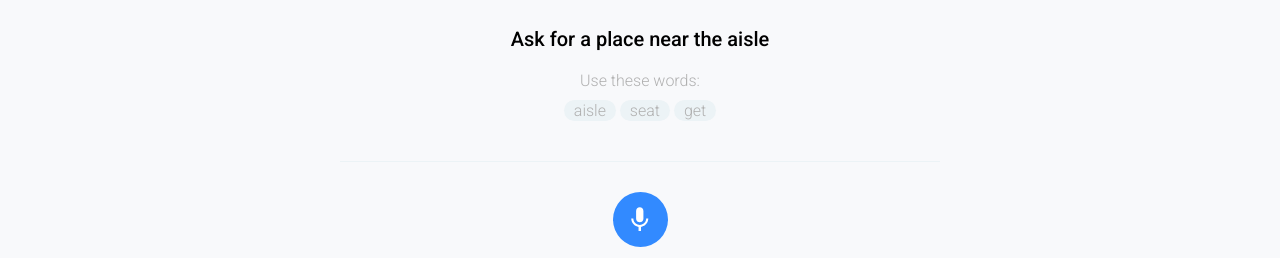
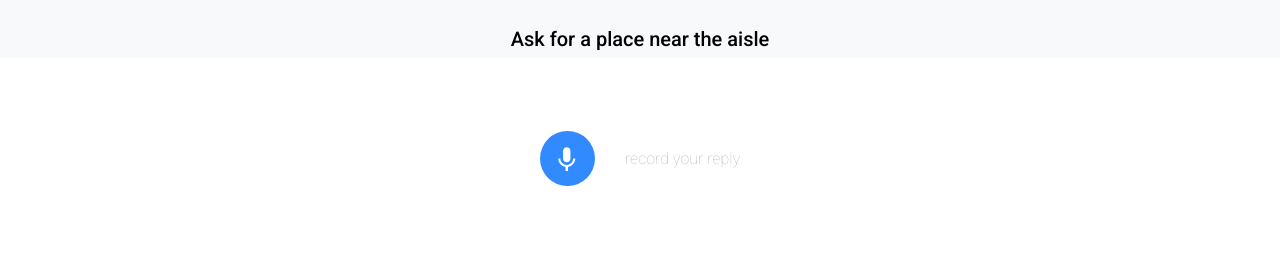
Before and after one commit to zorenko/speakability, a plain HTML site: page conversation.html in a window 1280 px wide. Shown: the part 542-800 px from the top of the page. Drawn offline with Linux system fonts and the light colour scheme.

Commit message:
conversation update

```diff
--- a/conversation.html
+++ b/conversation.html
@@ -56,9 +56,16 @@
           </ul>
         </div>
       </section><!-- hints -->
+    </section><!-- conversation -->
+  </main><!-- container -->
+
+  <section class="reply">
+    <div class="reply__record">
       <a href="#" class="btn btn-primary btn-mic">Play</a>
-    </section><!-- task -->
-  </main><!-- container -->
+      <span>record your reply</span>
+    </div>
+
+  </section>
 
 </body>
 </html>
--- a/static/main.css
+++ b/static/main.css
@@ -92,28 +92,6 @@ input {
     font-weight: 700;
     padding: 20px 35px !important;
     letter-spacing: .5px; }
-
-.btn-mic {
-  display: block;
-  width: 55px;
-  height: 55px;
-  font-size: 0;
-  border-radius: 50%;
-  text-align: center;
-  margin: 0 auto;
-  position: relative; }
-  .btn-mic::after {
-    position: absolute;
-    content: "";
-    top: 50%;
-    left: 50%;
-    width: 18px;
-    height: 25px;
-    background: url("images/mic.svg");
-    background-size: 18px 25px;
-    -webkit-transform: translateX(-50%) translateY(-50%);
-    -ms-transform: translateX(-50%) translateY(-50%);
-    transform: translateX(-50%) translateY(-50%); }
 
 .link-back {
   padding-left: 20px;
@@ -563,7 +541,6 @@ input {
     margin-bottom: 20px; }
   .conversation__words {
     padding-bottom: 40px;
-    border-bottom: 1px solid #ECF3F6;
     font-weight: 300; }
     .conversation__words span {
       display: inline-block;
@@ -580,6 +557,55 @@ input {
         color: #B0B0B0; }
       .conversation__words li .btn {
         margin-top: 40px; }
+
+.reply {
+  position: absolute;
+  display: block;
+  left: 0;
+  bottom: 0;
+  width: 100%;
+  height: 200px;
+  background: #fff; }
+  .reply__record {
+    position: absolute;
+    width: 500px;
+    left: 50%;
+    margin-left: -250px;
+    top: 50%;
+    margin-top: -27px;
+    display: -webkit-box;
+    display: -webkit-flex;
+    display: -ms-flexbox;
+    display: flex;
+    -webkit-box-pack: center;
+    -webkit-justify-content: center;
+    -ms-flex-pack: center;
+    justify-content: center;
+    -webkit-box-align: center;
+    -webkit-align-items: center;
+    -ms-flex-align: center;
+    align-items: center; }
+    .reply__record .btn-mic {
+      position: relative;
+      display: block;
+      width: 55px;
+      height: 55px;
+      font-size: 0;
+      border-radius: 50%;
+      margin: 0;
+      margin-right: 30px; }
+      .reply__record .btn-mic::after {
+        position: absolute;
+        content: "";
+        top: 50%;
+        left: 50%;
+        width: 18px;
+        height: 25px;
+        background: url("images/mic.svg");
+        background-size: 18px 25px;
+        -webkit-transform: translateX(-50%) translateY(-50%);
+        -ms-transform: translateX(-50%) translateY(-50%);
+        transform: translateX(-50%) translateY(-50%); }
 
 .vocabulary {
   display: block;
--- a/static/sass/blocks/conversation.scss
+++ b/static/sass/blocks/conversation.scss
@@ -42,8 +42,6 @@
 
   &__words {
     padding-bottom: 40px;
-    border-bottom: 1px solid $grey-light;
-
     font-weight: 300;
 
     span {
@@ -71,3 +69,48 @@
     }
   }
 }
+
+.reply {
+  position: absolute;
+  display: block;
+  left: 0;
+  bottom: 0;
+  width: 100%;
+  height: 200px;
+  background: $white;
+
+  &__record {
+    position: absolute;
+    width: 500px;
+    left: 50%;
+    margin-left: -250px;
+    top: 50%;
+    margin-top: -27px;
+    display: flex;
+    justify-content: center;
+    align-items: center;
+
+    .btn-mic {
+      position: relative;
+      display: block;
+      width: 55px;
+      height: 55px;
+      font-size: 0;
+      border-radius: 50%;
+      margin: 0;
+      margin-right: 30px;
+
+      &::after {
+        position: absolute;
+        content: "";
+        top: 50%;
+        left: 50%;
+        width: 18px;
+        height: 25px;
+        background: url("images/mic.svg");
+        background-size: 18px 25px;
+        transform: translateX(-50%) translateY(-50%);
+      }
+    }
+  }
+}
--- a/static/sass/general.scss
+++ b/static/sass/general.scss
@@ -110,29 +110,6 @@ input {
   }
 }
 
-.btn-mic {
-  display: block;
-  width: 55px;
-  height: 55px;
-  font-size: 0;
-  border-radius: 50%;
-  text-align: center;
-  margin: 0 auto;
-  position: relative;
-
-  &::after {
-    position: absolute;
-    content: "";
-    top: 50%;
-    left: 50%;
-    width: 18px;
-    height: 25px;
-    background: url("images/mic.svg");
-    background-size: 18px 25px;
-    transform: translateX(-50%) translateY(-50%);
-  }
-}
-
 .link-back {
   padding-left: 20px;
   position: relative;
```
Also changed, not shown: 1 other file.
